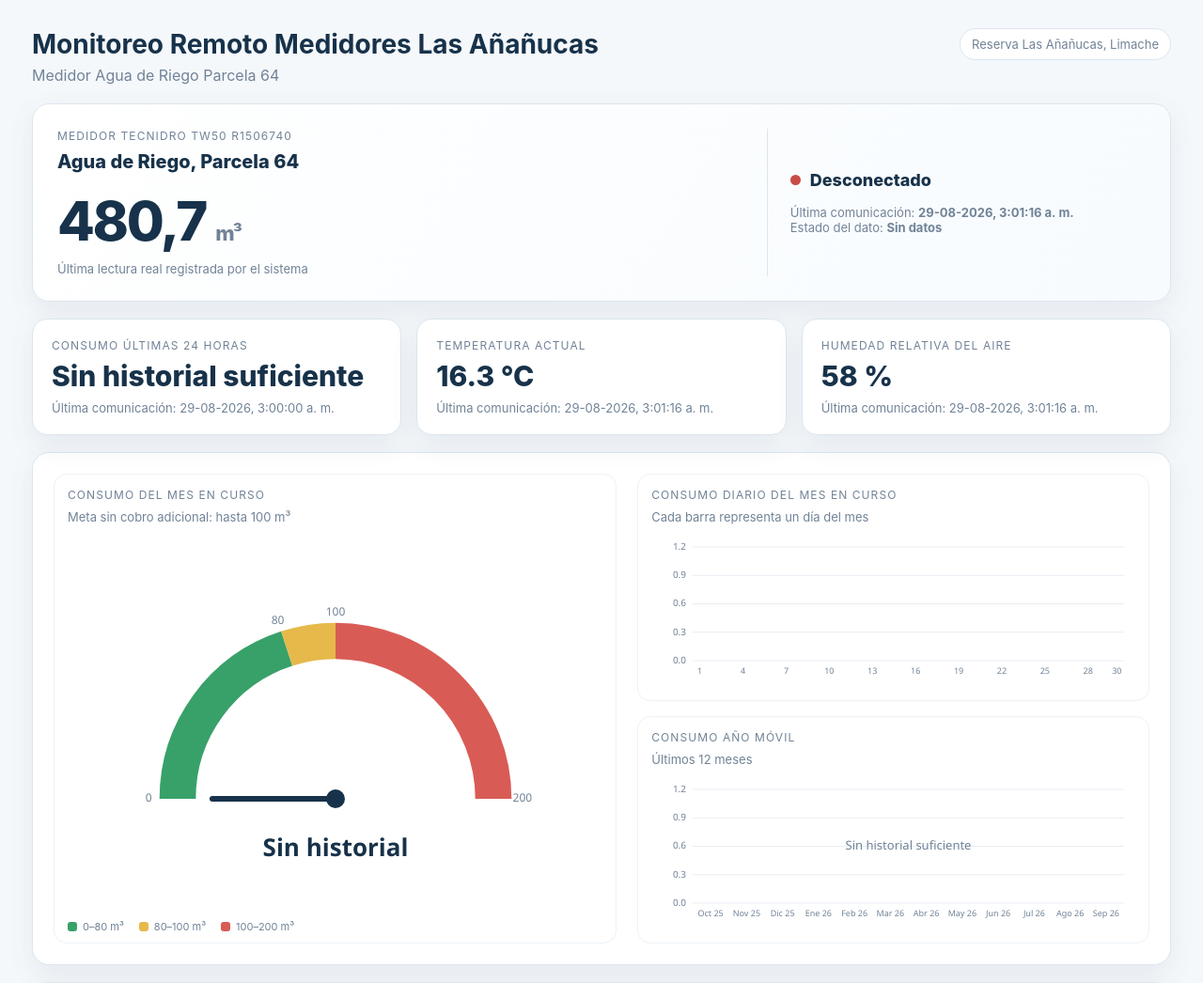
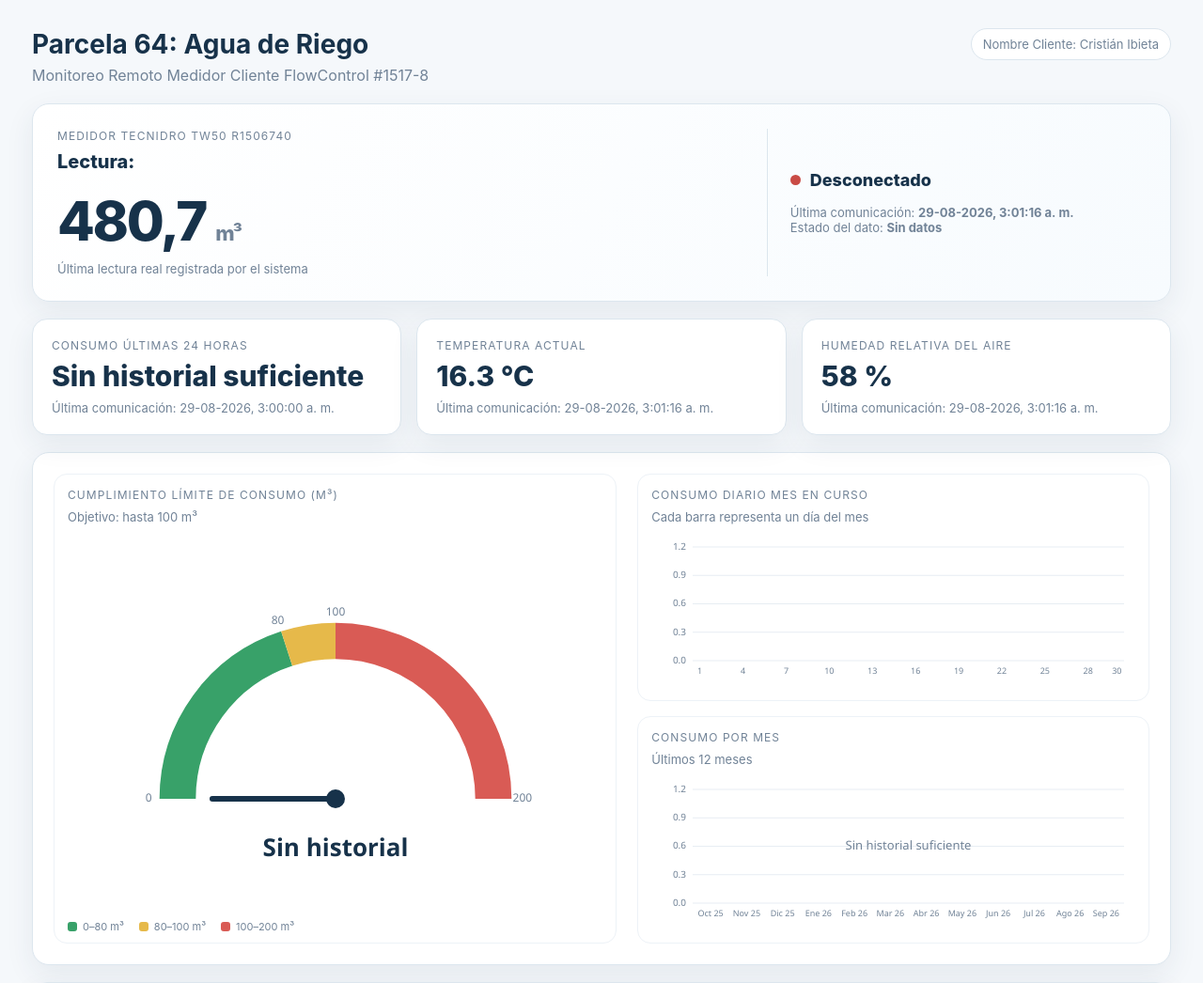
Before and after one commit to cibrics/medidor-online, a Flask app: page / in a window 1280 px wide. Shown: the part 74-1120 px from the top of the page at 94% size. Run offline with Flask 3, Linux system fonts and the light colour scheme; the visitor is signed in with stand-in values (Sample User, id 1); data comes from the database, SQL or seed files in the repository.

Commit message:
Update index.html

```diff
--- a/templates/index.html
+++ b/templates/index.html
@@ -864,11 +864,11 @@
       <div>
 
         <h1>
-          Monitoreo Remoto Medidores Las Añañucas
+          Parcela 64: Agua de Riego
         </h1>
 
         <p>
-          Medidor Agua de Riego Parcela 64
+           Monitoreo Remoto Medidor Cliente FlowControl #1517-8
         </p>
 
       </div>
@@ -876,7 +876,7 @@
 
       <div class="pill">
 
-        Reserva Las Añañucas, Limache
+       Nombre Cliente: Cristián Ibieta
 
       </div>
 
@@ -905,7 +905,7 @@
 
         <div class="meter-name">
 
-          Agua de Riego, Parcela 64
+          Lectura:
 
         </div>
 
@@ -1122,14 +1122,14 @@
 
           <div class="chart-title">
 
-            Consumo del mes en curso
+            Cumplimiento Límite de Consumo (m³)
 
           </div>
 
 
           <div class="chart-subtitle">
 
-            Meta sin cobro adicional: hasta 100 m³
+           Objetivo: hasta 100 m³
 
           </div>
 
@@ -1210,7 +1210,7 @@
 
           <div class="chart-title">
 
-            Consumo diario del mes en curso
+            Consumo diario mes en curso
 
           </div>
 
@@ -1241,7 +1241,7 @@
 
           <div class="chart-title">
 
-            Consumo año móvil
+            Consumo por mes
 
           </div>
 
```
